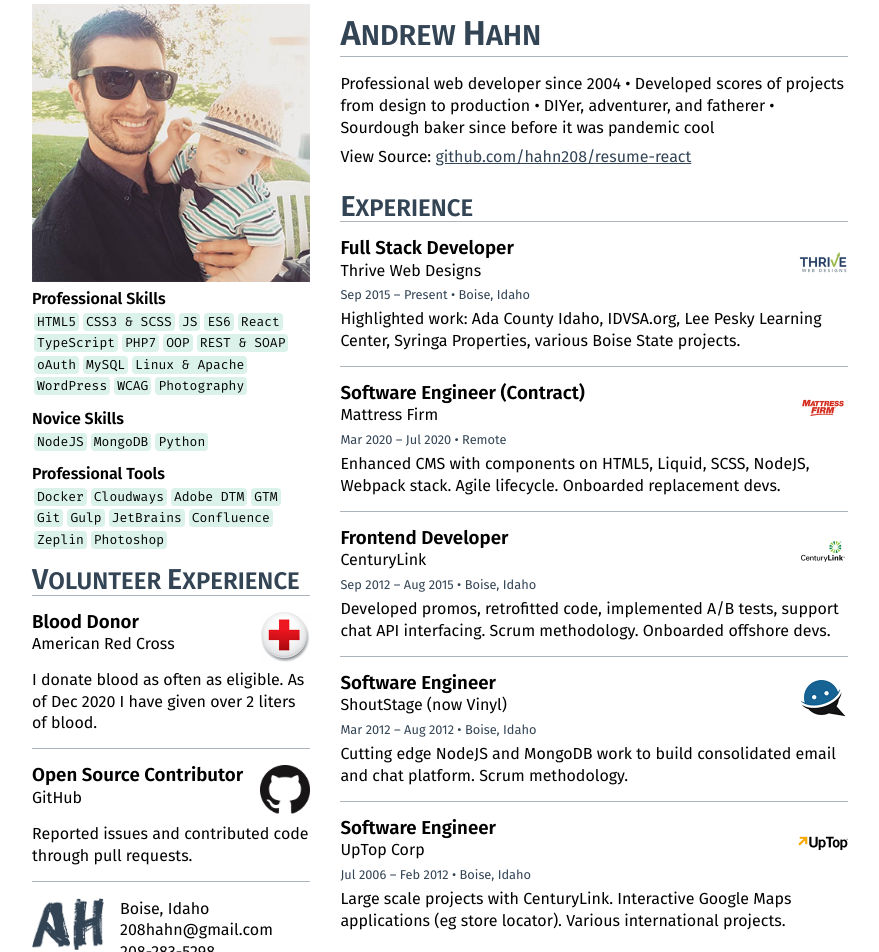
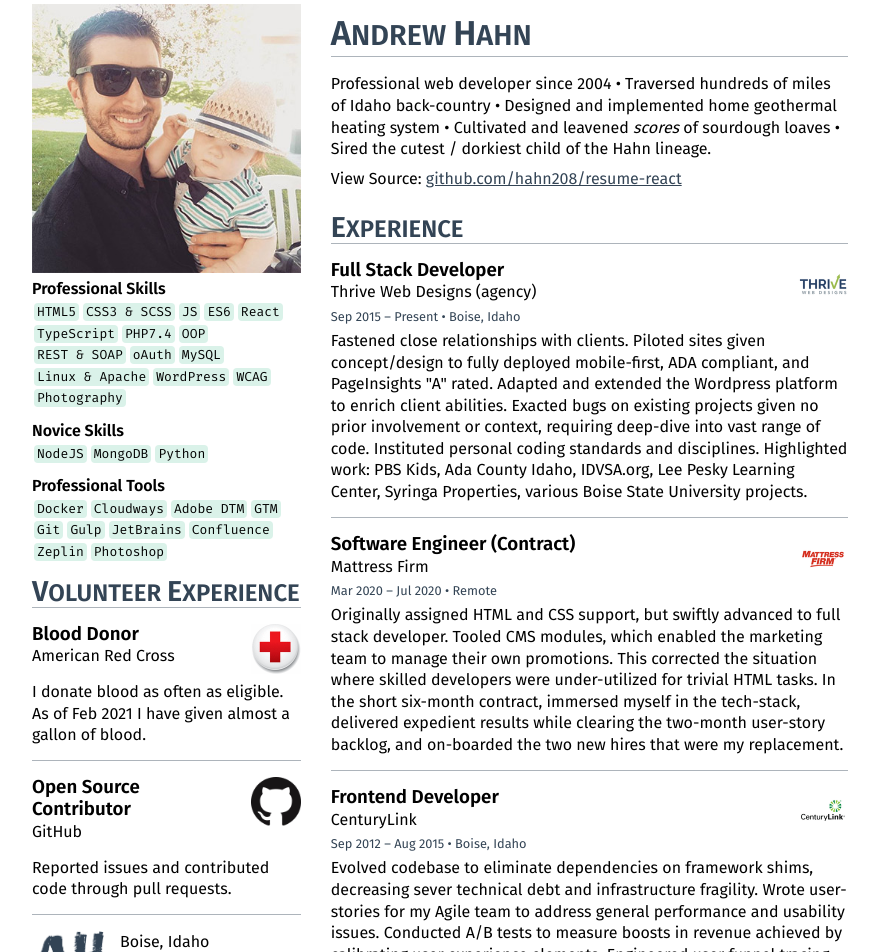
Before and after one commit to hahn208/resume-react, a React (Create React App) app: page / in a window 1280 px wide. Shown: the top 952 px of the page, without its empty margins (200-1079 px from the left). Built offline with nearby package versions, Linux system fonts and the light colour scheme.

Commit message:
Expanded on job accomplishments. Adjusted column widths. JSX'd the intro.

```diff
--- a/src/App.css
+++ b/src/App.css
@@ -9,7 +9,7 @@
 
 .grid-area-sidebar
 {
-    width: 2.9in;
+    width: 2.8in;
     grid-area: sidebar;
 }
 
--- a/src/App.tsx
+++ b/src/App.tsx
@@ -18,39 +18,39 @@
  */
 const experienceSet: ExperienceType[] = [
     {
-        'title' : 'Thrive Web Designs',
+        'title' : 'Thrive Web Designs (agency)',
         'logo' : 'thrive.png',
         'position' : 'Full Stack Developer',
         'stint' : 'Sep 2015 – Present • Boise, Idaho',
-        'details' : 'Highlighted work: Ada County Idaho, IDVSA.org, Lee Pesky Learning Center, Syringa Properties, various Boise State projects.'
+        'details' : 'Fastened close relationships with clients. Piloted sites given concept/design to fully deployed mobile-first, ADA compliant, and PageInsights "A" rated. Adapted and extended the Wordpress platform to enrich client abilities. Exacted bugs on existing projects given no prior involvement or context, requiring deep-dive into vast range of code. Instituted personal coding standards and disciplines. Highlighted work: PBS Kids, Ada County Idaho, IDVSA.org, Lee Pesky Learning Center, Syringa Properties, various Boise State University projects.'
     },
     {
         'title' : 'Mattress Firm',
         'logo' : 'mattressfirm.png',
         'position' : 'Software Engineer (Contract)',
         'stint' : 'Mar 2020 – Jul 2020 • Remote',
-        'details' : 'Enhanced CMS with components on HTML5, Liquid, SCSS, NodeJS, Webpack stack. Agile lifecycle. Onboarded replacement devs.'
+        'details' : 'Originally assigned HTML and CSS support, but swiftly advanced to full stack developer. Tooled CMS modules, which enabled the marketing team to manage their own promotions. This corrected the situation where skilled developers were under-utilized for trivial HTML tasks. In the short six-month contract, immersed myself in the tech-stack, delivered expedient results while clearing the two-month user-story backlog, and on-boarded the two new hires that were my replacement.'
     },
     {
         'title' : 'CenturyLink',
         'logo' : 'centurylink.png',
         'position' : 'Frontend Developer',
         'stint' : 'Sep 2012 – Aug 2015 • Boise, Idaho',
-        'details' : 'Developed promos, retrofitted code, implemented A/B tests, support chat API interfacing. Scrum methodology. Onboarded offshore devs.'
+        'details' : 'Evolved codebase to eliminate dependencies on framework shims, decreasing sever technical debt and infrastructure fragility. Wrote user-stories for my Agile team to address general performance and usability issues. Conducted A/B tests to measure boosts in revenue achieved by calibrating user experience elements. Engineered user funnel tracing to expose user dead-ends. Directed and delivered browser performance tuning to cull high bounce rate by enacting image optimization, dismantling render blocking, eliminating code redundancies, and shedding dead code weight. At times achieved 10x page speed improvement. Empowered team with chrome extension and website tool to remove user interface snags on internal CMS and code repository program.'
     },
     {
         'title' : 'ShoutStage (now Vinyl)',
         'logo' : 'shoutstage.png',
         'position' : 'Software Engineer',
         'stint' : 'Mar 2012 – Aug 2012 • Boise, Idaho',
-        'details' : 'Cutting edge NodeJS and MongoDB work to build consolidated email and chat platform. Scrum methodology.'
+        'details' : 'Contributed to a consolidated communication platform with chat API integration. Assisted in driving technology decisions. Coordinated with design team for usability enhancements.Researched browser limitations. NodeJS 0.12.'
     },
     {
-        'title' : 'UpTop Corp',
+        'title' : 'UpTop Corp (agency)',
         'logo' : 'uptop.png',
         'position' : 'Software Engineer',
         'stint' : 'Jul 2006 – Feb 2012 • Boise, Idaho',
-        'details' : 'Large scale projects with CenturyLink. Interactive Google Maps applications (eg store locator). Various international projects.'
+        'details' : 'Owned high traffic projects with CenturyLink. Balanced rapid pace concurrent promos broadcast to hundreds of thousands of customers. Various local and international projects.'
     }
 ];
 
@@ -60,7 +60,7 @@
         'logo': 'redcross.png',
         'position': 'Blood Donor',
         'stint': '',
-        'details': 'I donate blood as often as eligible. As of Dec 2020 I have given over 2 liters of blood.'
+        'details': 'I donate blood as often as eligible. As of Feb 2021 I have given almost a gallon of blood.'
     },
     {
         'title' : 'GitHub',
@@ -76,20 +76,20 @@
     'logo': 'cofi.png',
     'position': 'Bachelors • Mathematics and Computer Science',
     'stint': '2002 – 2006 • Caldwell, Idaho',
-    'details': 'Tech committee. Outdoor program. P/T IT employee.'
+    'details': 'Proposed and negotiated creation of new student engineer positions in IT department. Served campus community by daylighting student organizations with websites, spearheaded school’s first online voting system, and established two new computer labs.'
 };
 
 const skillSet: { [key: string]: string[] } = {
-    'pro': ['HTML5', 'CSS3 & SCSS', 'JS', 'ES6', 'React', 'TypeScript', 'PHP7', 'OOP', 'REST & SOAP', 'oAuth', 'MySQL', 'Linux & Apache', 'WordPress', 'WCAG', 'Photography'],
+    'pro': ['HTML5', 'CSS3 & SCSS', 'JS', 'ES6', 'React', 'TypeScript', 'PHP7.4', 'OOP', 'REST & SOAP', 'oAuth', 'MySQL', 'Linux & Apache', 'WordPress', 'WCAG', 'Photography'],
     'new': ['NodeJS', 'MongoDB', 'Python'],
     'tools': ['Docker', 'Cloudways', 'Adobe DTM', 'GTM', 'Git', 'Gulp', 'JetBrains', 'Confluence', 'Zeplin', 'Photoshop']
 };
 
 const bio: { [key: string]: string | object } = {
     'title': <h1><em>Andrew</em> <em>Hahn</em></h1>,
-    'intro': 'Professional web developer since 2004 • Developed scores of projects from design to production • DIYer, adventurer, and fatherer • Sourdough baker since before it was pandemic cool',
+    'intro': <p>Professional web developer since 2004 • Traversed hundreds of miles of Idaho back-country • Designed and implemented home geothermal heating system • Cultivated and leavened <i>scores</i> of sourdough loaves • Sired the cutest / dorkiest child of the Hahn lineage.</p>,
     'logo': '',
-    'address': <p>Boise, Idaho<br/>208ha<span className={'no-spam'}>asdf</span>hn&#64;gmail&#46;com<br/>208-283-5298</p>,
+    'address': <p>Boise, Idaho<br/>208ha<span className={'no-spam'}>asdf</span>hn&#64;gmail&#46;com<br/>208-283-52<span className={'no-spam'}>4321</span>98</p>,
     'slogan': <p>Endeavor with our <strong>heads together</strong>.</p>
 };
 
@@ -130,7 +130,7 @@
     return(
         <div className={'grid-area-experience'}>
             { bio.title }
-            <section><p>{bio.intro}</p><p>View Source: <a href="https://github.com/hahn208/resume-react" target="_blank">github.com/hahn208/resume-react</a></p></section>
+            <section>{bio.intro}<p>View Source: <a href="https://github.com/hahn208/resume-react" target="_blank">github.com/hahn208/resume-react</a></p></section>
             <h2><em>Experience</em></h2>
             { experienceSet.map(experienceItem => (<ResumeItem experience={experienceItem}/>)) }
             <h2><em>Education</em></h2>
```
Also changed, not shown: 1 other file (tests, documents, lock files or other folders).
